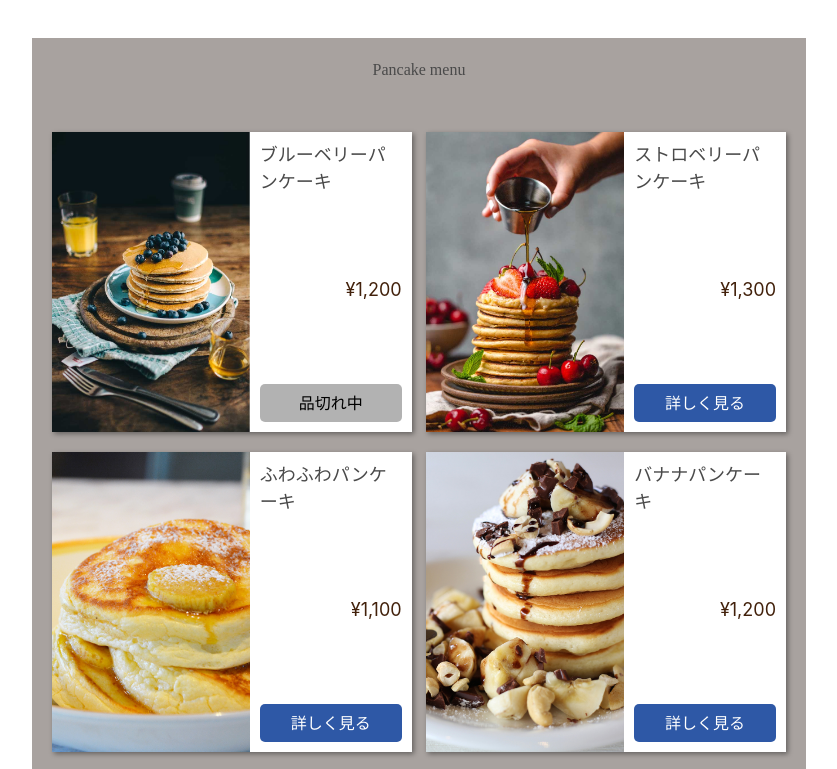
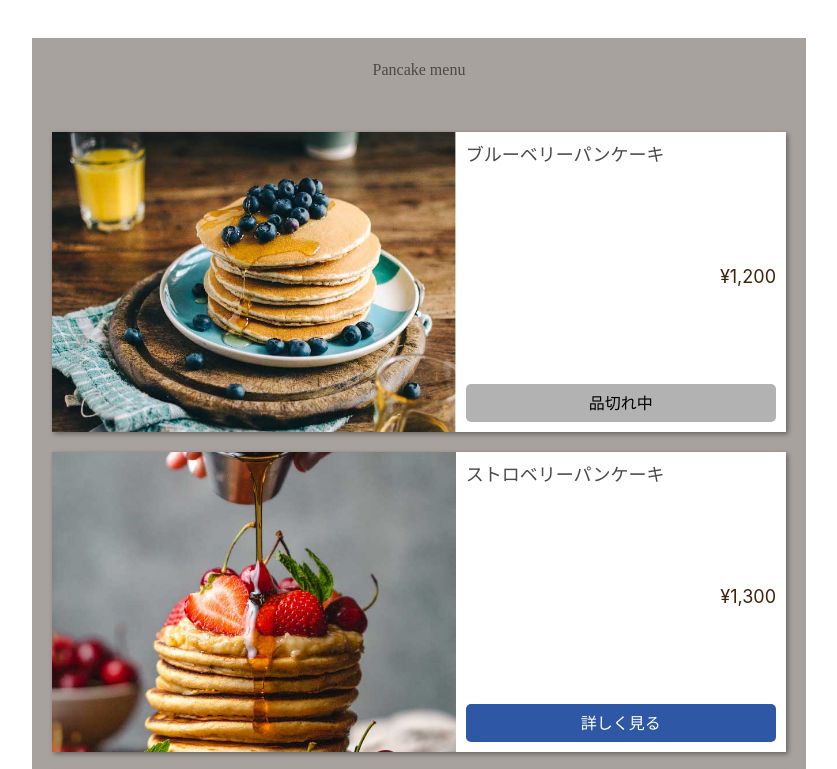
Before and after one commit to tendengango/refactoring_css, a plain HTML site: page menu.html in a window 1280 px wide. Shown: the part 800-1569 px from the top of the page, without its empty margins (346-1183 px from the left). Drawn offline with Linux system fonts and the light colour scheme; files whose address does not match are found by name.

Commit message:
css_refactoring

```diff
--- a/css/main.css
+++ b/css/main.css
@@ -236,15 +236,26 @@ body {
   display: flex;
   justify-content: space-between;
   flex-wrap: wrap;
+
+}
+.menu_list_item {
+  display: flex;
+  flex-direction: column;
+  flex-wrap: wrap;
 }
 
+.pan_menu_width{
+  width: 100%;
+}
 .menu_list_recommended {
   /* トップページのメニューリストには別途paddingの設定（マルチクラス） */
   padding-bottom: 50px;
+
 }
-
+.menu_item_width{
+  width: 49%;
+}
 .menu_item {
-  width: 49%;
   display: flex;
   flex-direction: row-reverse;
   box-shadow: 2px 2px 5px rgba(0,0,0,0.4);
--- a/menu.html
+++ b/menu.html
@@ -65,8 +65,8 @@
 
         <section class="pancake_menu">
           <h1 class="section_title">Pancake menu</h1>
-          <ul class="menu_list">
-            <li class="menu_item">
+          <ul class="menu_list_item">
+            <li class="menu_item pan_menu_width">
               <div class="menu_item_content">
                 <h2 class="menu_item_title">ブルーベリーパンケーキ</h2>
                 <p class="menu_item_price">¥1,200</p>
```
Also changed, not shown: index.html (+3 -3 lines).
